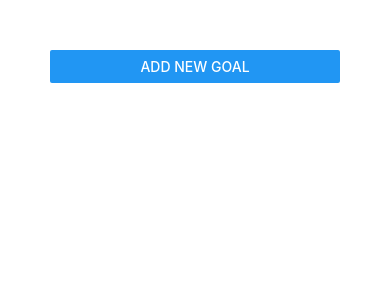
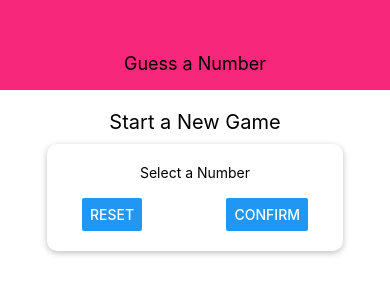
Before and after one commit to tanvir917/react-native-basicapp, a React Native app: screen / in a window 390 px wide. Shown: the top 300 px of the page. Built offline with nearby package versions, Linux system fonts and the light colour scheme.

Commit message:
starting guess a number app with header, screen, card component

```diff
--- a/App.js
+++ b/App.js
@@ -1,57 +1,20 @@
 import React, { useState } from 'react';
 import { StyleSheet, Text, View, Button, TextInput, ScrollView, FlatList } from 'react-native';
-import GoalItem from './components/GoalItem'
-import GoalInput from './components/GoalInput'
+import Header from './components/Header';
+import StartGameScreen from './screens/StartGameScreen';
 
 export default function App() {
-  const [courseGoals, setCourseGoals] = useState([]);
-  const [isAddMode, setIsAddMode] = useState(false);
-
-  const addGoalHandler = goalTitle => {
-    //console.log(enteredGoal);
-    setCourseGoals(currentGoals => [
-      ...currentGoals,
-      { key: Math.random().toString(), value: goalTitle}
-    ]);
-    setIsAddMode(false);
-  }
-
-  const removeGoalHandler = goalId => {
-    setCourseGoals(currentGoals => {
-      return currentGoals.filter((goal) => goal.key !== goalId);
-    });
-  }
-
-  const cancelGoalAdditionHandler = () => {
-    setIsAddMode(false);
-  }
 
   return (
     <View style={styles.screen}>
-      <Button title="Add new Goal" onPress={() => setIsAddMode(true)}/>
-      <GoalInput
-        visible={isAddMode}
-        onAddGoal={addGoalHandler}
-        onCancel={cancelGoalAdditionHandler}
-      />
-      <FlatList
-        data={courseGoals}
-        renderItem={itemData =>
-          <GoalItem
-            id={itemData.item.key}
-            onDelete={removeGoalHandler}
-            title={itemData.item.value}
-          />
-        }
-      >
-
-      </FlatList>
+      <Header title='Guess a Number'/>
+      <StartGameScreen/>
     </View>
   );
 }
 
 const styles = StyleSheet.create({
   screen: {
-    padding: 50
+    flex: 1
   }
 });
--- /dev/null
+++ b/components/Card.js
@@ -0,0 +1,23 @@
+import React from 'react';
+import { StyleSheet, View} from 'react-native';
+
+const Card = props => {
+    return (
+        <View style={{...styles.card, ...props.style}}>{props.children}</View>
+    )
+}
+
+const styles = StyleSheet.create({
+    card: {
+      shadowColor: 'black' ,
+      shadowOffset: { width: 0, height: 2},
+      shadowRadius: 6,
+      shadowOpacity: 0.25,
+      elevation: 7,
+      backgroundColor: 'white',
+      padding: 20,
+      borderRadius: 10
+    }
+});
+
+export default Card;
--- a/components/GoalInput.js
+++ /dev/null
@@ -1,62 +0,0 @@
-import React, { useState } from 'react';
-import { StyleSheet, Text, View, Button, TextInput, Modal } from 'react-native';
-
-const GoalInput = props => {
-    const [enteredGoal, setEnteredGoal]= useState('');
-
-    const goalInputHandler = (enteredText) => {
-        setEnteredGoal(enteredText);
-    };
-
-    const addGoalHandler = () => {
-        //props.onAddGoal.bind(this, enteredGoal)
-        props.onAddGoal(enteredGoal);
-        setEnteredGoal('');
-    };
-
-    return (
-        <Modal visible={props.visible} animationType="slide">
-            <View style={styles.inputContainer}>
-                <TextInput
-                    placeholder="Course Goal"
-                    style={styles.input}
-                    onChangeText={goalInputHandler}
-                    value={enteredGoal}
-                />
-                <View style={styles.buttonContainer}>
-                    <View style={styles.button}>
-                        <Button  title="CANCEL" color="red" onPress={props.onCancel} />
-                    </View>
-                    <View style={styles.button}>
-                        <Button title="ADD" onPress={addGoalHandler}/>
-                    </View>
-                </View>
-            </View>
-        </Modal>
-    )
-};
-
-const styles = StyleSheet.create({
-    inputContainer: {
-        flex: 1,
-        justifyContent: 'center',
-        alignItems: 'center'
-      },
-      input: {
-        width: '80%',
-        borderColor: 'black',
-        borderWidth: 1,
-        padding: 10,
-        marginBottom: 10
-      },
-      buttonContainer: {
-          flexDirection: 'row',
-          justifyContent: 'space-around',
-          width:'60%'
-      },
-      button: {
-          width: '40%'
-      }
-})
-
-export default GoalInput;
--- a/components/GoalItem.js
+++ /dev/null
@@ -1,26 +0,0 @@
-import React from 'react'
-import { StyleSheet, Text, View, TouchableOpacity } from 'react-native';
-
-
-const GoalItem = props => {
-    return (
-        <TouchableOpacity activeOpacity={0.8} onPress={props.onDelete.bind(this, props.id)} >
-            <View style={styles.listItem}>
-                <Text>{props.title}</Text>
-            </View>
-        </TouchableOpacity>
-
-    );
-};
-
-const styles = StyleSheet.create({
-    listItem: {
-        padding: 10,
-        marginVertical: 15,
-        backgroundColor: '#ccc',
-        borderColor: 'black',
-        borderWidth: 1
-      }
-})
-
-export default GoalItem;
--- /dev/null
+++ b/components/Header.js
@@ -0,0 +1,27 @@
+import React from 'react';
+import { StyleSheet, Text, View, Button, TextInput, ScrollView, FlatList } from 'react-native';
+
+const Header = props => {
+    return (
+        <View style={styles.header}>
+            <Text style={styles.headerTitle}>{props.title}</Text>
+        </View>
+    )
+};
+
+const styles = StyleSheet.create({
+    header: {
+      width: '100%',
+      height: 90,
+      paddingTop: 36,
+      backgroundColor:'#f7287b',
+      alignItems: 'center',
+      justifyContent: 'center'
+    },
+    headerTitle: {
+        color: 'black',
+        fontSize: 18
+    }
+  });
+
+export default Header;
--- /dev/null
+++ b/screens/StartGameScreen.js
@@ -0,0 +1,44 @@
+import React from 'react';
+import { StyleSheet, Text, View, Button, TextInput, ScrollView, FlatList } from 'react-native';
+import Card from '../components/Card';
+
+const StartGameScreen = props => {
+    return (
+        <View style={styles.screen}>
+            <Text style={styles.title}>Start a New Game</Text>
+            <Card style={styles.inputContainer}>
+              <Text >Select a Number</Text>
+              <TextInput/>
+              <View style={styles.buttonContainer}>
+                <Button title="Reset" onPress={() => {}} />
+                <Button title="Confirm" onPress={() => {}} />
+              </View>
+            </Card>
+        </View>
+    )
+};
+
+const styles = StyleSheet.create({
+    screen: {
+      flex: 1,
+      padding: 10,
+      alignItems: 'center'
+    },
+    title: {
+      fontSize: 20,
+      marginVertical: 10
+    },
+    inputContainer: {
+      width: 300,
+      maxWidth: '80%',
+      alignItems: 'center',
+    },
+    buttonContainer: {
+      flexDirection: 'row',
+      width: '100%',
+      justifyContent: 'space-between',
+      paddingHorizontal: 15
+    }
+  });
+
+export default StartGameScreen;
```
